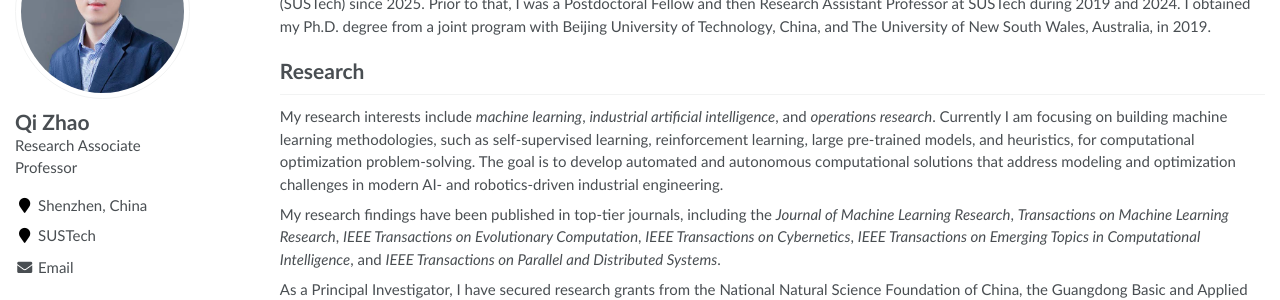
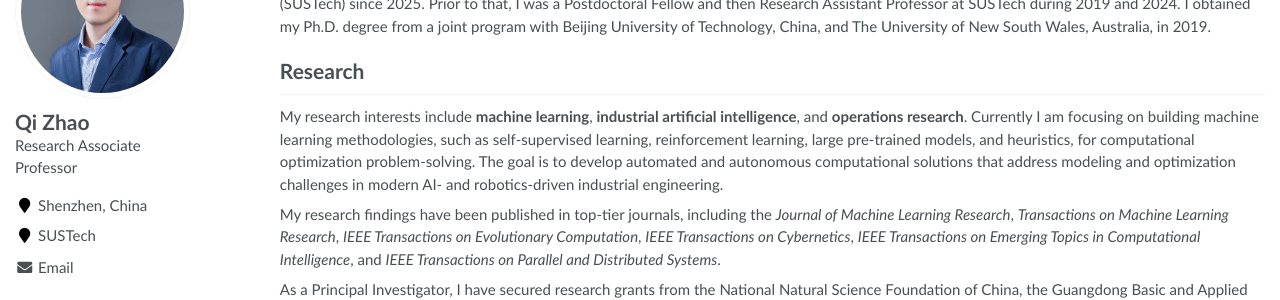
Before and after one commit to auto4opt/auto4opt, a Jekyll site: the page built from _pages/about.md, in a window 1280 px wide. Shown: the part 167-467 px from the top of the page. Built offline with Jekyll 4.4.1, drawn with Linux system fonts in a browser that asks for light colours.

```diff
--- a/_pages/about.md
+++ b/_pages/about.md
@@ -23,7 +23,7 @@ I am a Research Associate Professor with the Department of Computer Science and
 
 
 # Research
-My research interests include _machine learning_, _industrial artificial intelligence_, and _operations research_.  Currently I am focusing on building machine learning methodologies, such as self-supervised learning, reinforcement learning, large pre-trained models, and heuristics, for computational optimization problem-solving. The goal is to develop automated and autonomous computational solutions that address modeling and optimization challenges in modern AI- and robotics-driven industrial engineering.
+My research interests include **machine learning**, **industrial artificial intelligence**, and **operations research**.  Currently I am focusing on building machine learning methodologies, such as self-supervised learning, reinforcement learning, large pre-trained models, and heuristics, for computational optimization problem-solving. The goal is to develop automated and autonomous computational solutions that address modeling and optimization challenges in modern AI- and robotics-driven industrial engineering.
 
 My research findings have been published in top-tier journals, including the _Journal of Machine Learning Research_, _Transactions on Machine Learning Research_, _IEEE Transactions on Evolutionary Computation_, _IEEE Transactions on Cybernetics_, _IEEE Transactions on Emerging Topics in Computational Intelligence_, and _IEEE Transactions on Parallel and Distributed Systems_.
 
```
